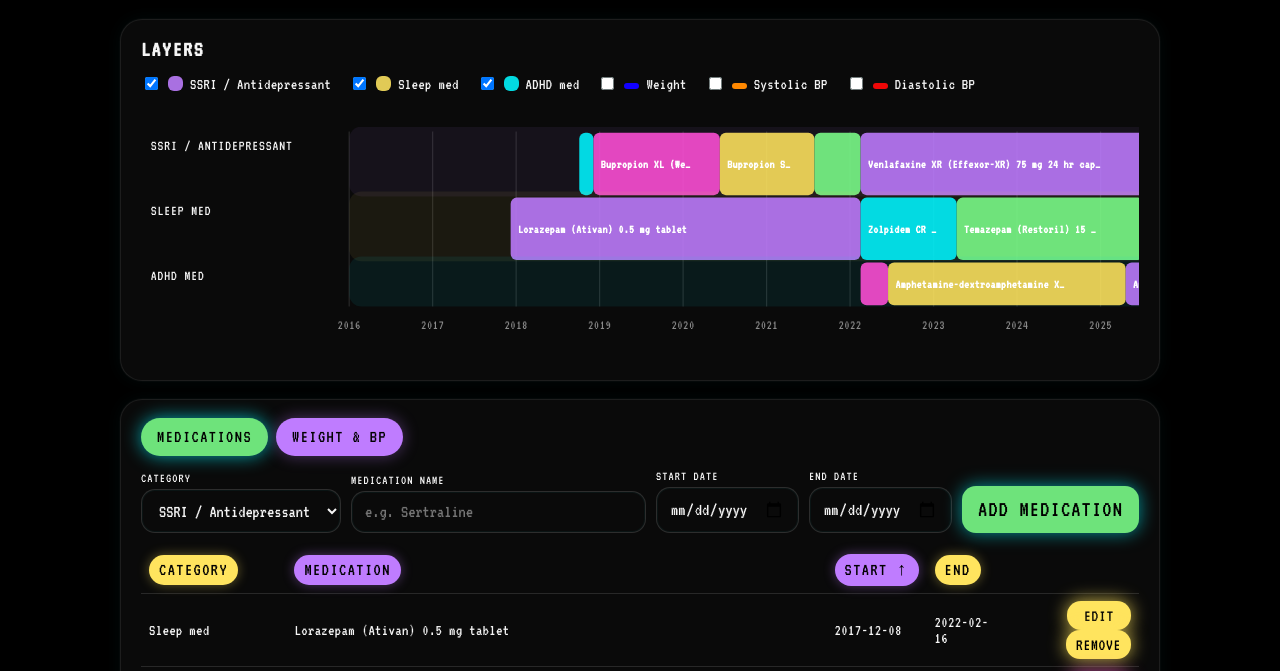
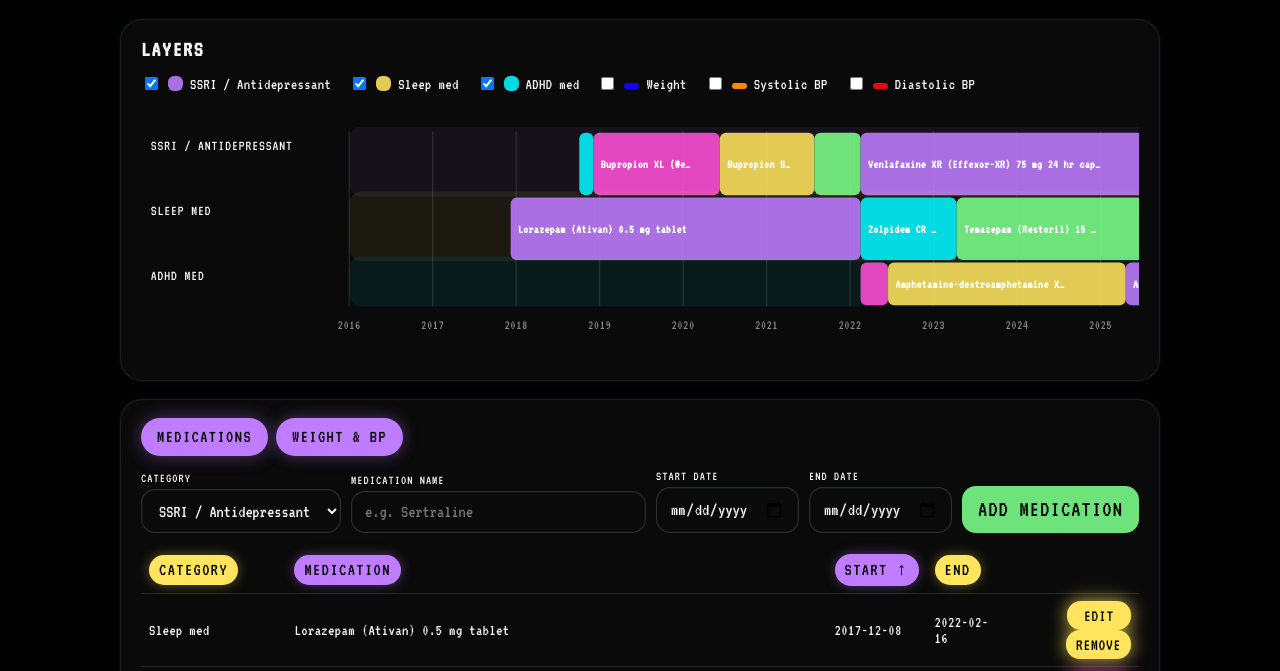
Before and after one commit to HippieHaley/health-vialink, a plain HTML site: page index.html in a window 1280 px wide. Shown: the part 88-759 px from the top of the page. Drawn offline with Linux system fonts and the light colour scheme.

Commit message:
button color glow match

```diff
--- a/index.html
+++ b/index.html
@@ -172,7 +172,7 @@
 
   button {
     --btn-color: var(--teal);
-    --btn-glow: rgba(0,245,255,0.58);
+    --btn-glow: var(--btn-glow);
     font-family: 'VT323', monospace;
     font-size: 23px;
     font-weight: 400;
@@ -235,8 +235,6 @@
   }
 
   .tab.active {
-    --btn-color: var(--teal);
-    --btn-glow: rgba(0,245,255,0.66);
     background: var(--btn-color);
     color: #000;
     box-shadow: 0 0 18px var(--btn-glow);
```
